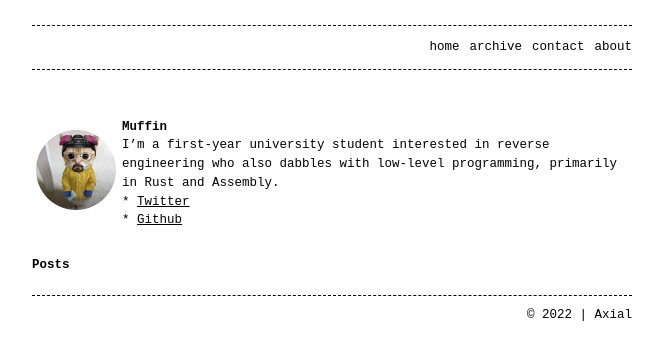
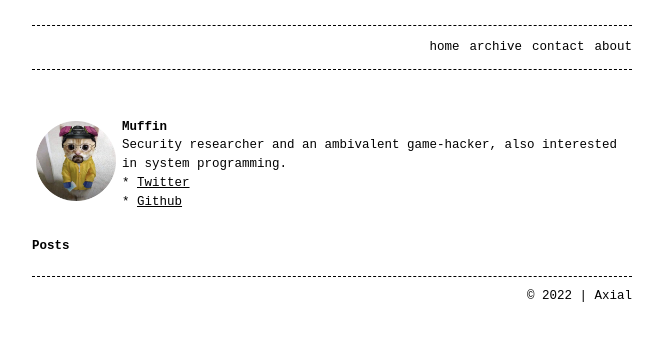
Before and after one commit to RixedLabs/RixedLabs.github.io, a Jekyll site: the page built from muffin.md, in a window 1280 px wide. Shown: the top 360 px of the page, without its empty margins (308-971 px from the left). Built offline with Jekyll 4.4.1, drawn with Linux system fonts in a browser that asks for light colours; our own code applies the rules of GitHub Pages for plain Markdown files.

Commit message:
Update muffin.md

```diff
--- a/muffin.md
+++ b/muffin.md
@@ -6,7 +6,7 @@ title: muffin
   <tr>
      <td><img src="/assets/images/muffin.png" alt="..." width="80" height="80" style="float:left"></td>
         <td><b> Muffin </b> <br>
-      I’m a first-year university student interested in reverse engineering who also dabbles with low-level programming, primarily in Rust and Assembly.
+      Security researcher and an ambivalent game-hacker, also interested in system programming.
         <br>
 * <a href="https://twitter.com/_muffin31">Twitter</a> <br>
 * <a href="https://github.com/muff-in">Github</a> <br>
```
